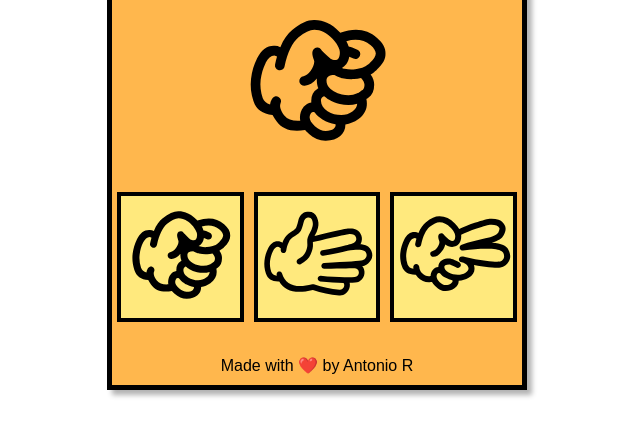
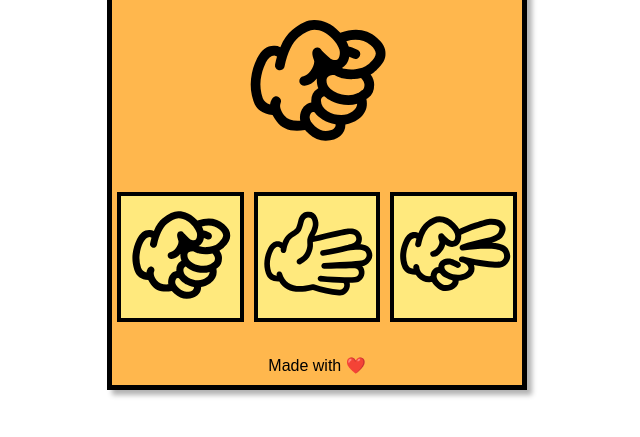
Before and after one commit to Antonyrog/Antonyrog, a plain HTML site: page index.html in a window 1280 px wide. Shown: the part 355-792 px from the top of the page, without its empty margins (323-963 px from the left). Drawn offline with Linux system fonts and the light colour scheme.

Commit message:
Update index.html

```diff
--- a/index.html
+++ b/index.html
@@ -34,7 +34,7 @@
             </button>
         </div>
 
-        <footer>Made with ❤️ by <a>Antonio R</a></footer>
+        <footer>Made with ❤️</footer>
 
     </div>
     <script src="app.js"></script>
```
